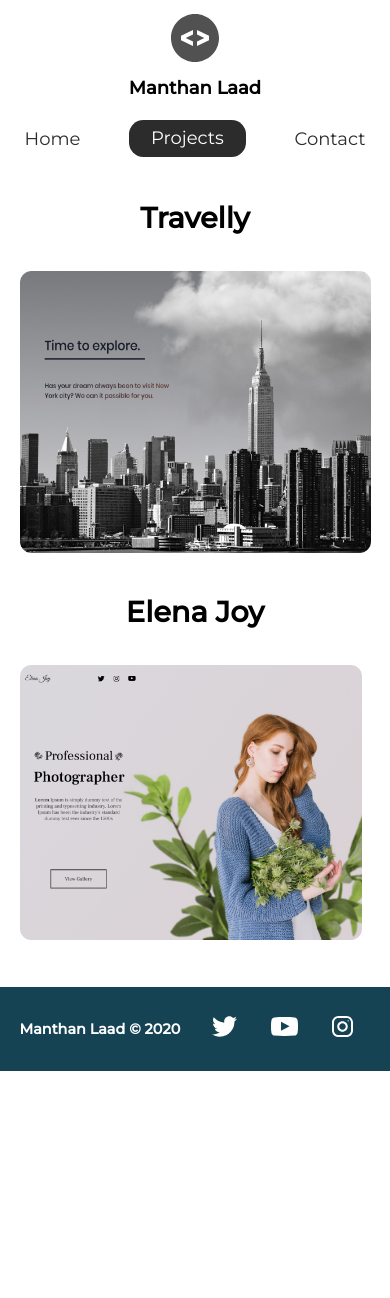
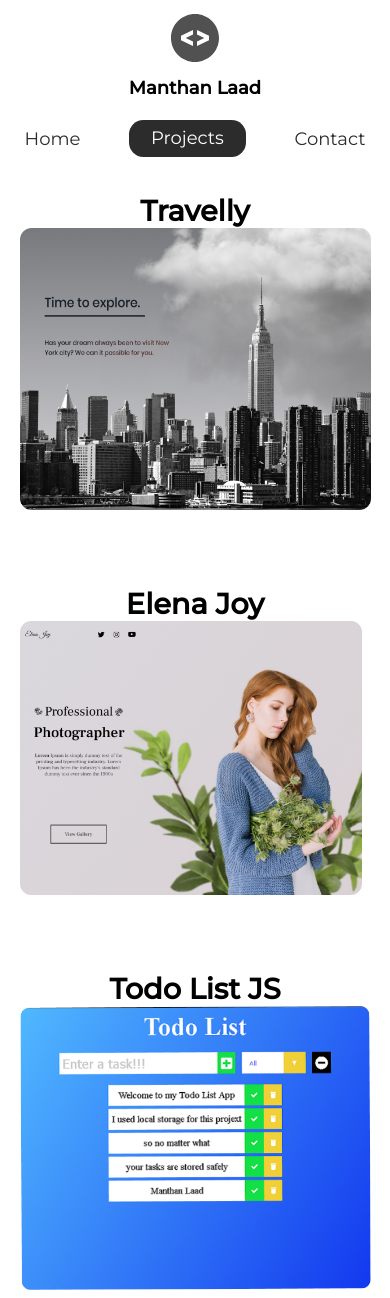
Before and after one commit to ManthanLaad/Portfolio-test, a plain HTML site: page projects/index.html in a window 390 px wide. Shown: the top 1298 px of the page. Before the commit the page ends 1071 px from the top, so only its background shows below. Drawn offline with Linux system fonts and the light colour scheme.

Commit message:
Updated Social Links and Project(ToDo List)

```diff
--- a/projects/index.html
+++ b/projects/index.html
@@ -36,7 +36,7 @@
           <img src="../img/travelly.jpg" alt="Travelly-project" />
         </a>
       </div>
-      <div class="elena-joy last">
+      <div class="elena-joy">
         <h2>Elena Joy</h2>
         <a
           target="_blank"
@@ -45,12 +45,18 @@
           <img src="../img/elena-joy.jpg" alt="Elena-Joy-project" />
         </a>
       </div>
+      <div class="todo-list last">
+        <h2>Todo List JS</h2>
+        <a target="_blank" href="https://cranky-borg-0ad1e7.netlify.app/">
+          <img src="../img/todolist.png" alt="Todo List project" />
+        </a>
+      </div>
     </section>
     <footer>
       <h4>Manthan Laad &copy; 2020</h4>
       <ul>
         <li>
-          <a href="#"
+          <a href="https://twitter.com/ManthanLaad" target="_blank"
             ><img src="../icons/twitter 1.svg" alt="twitter-social"
           /></a>
         </li>
--- a/styles/_footer.scss
+++ b/styles/_footer.scss
@@ -5,6 +5,7 @@ footer {
   padding: 0% 5%;
   @include flex(flex-start, center, row);
   ul {
+    font-size: 30rem;
     flex: 1 1 40rem;
     @include flex(space-around, center, row);
   }
--- a/styles/_global.scss
+++ b/styles/_global.scss
@@ -8,8 +8,8 @@ html {
   font-size: 62.5%;
 }
 
-body{
-  font-family: "Montserrat",sans-serif;
+body {
+  font-family: "Montserrat", sans-serif;
 }
 
 h1 {
@@ -46,3 +46,16 @@ a {
   color: $gray-text;
   text-decoration: none;
 }
+
+footer {
+  ul {
+    li {
+      a {
+        img {
+          min-height: 4rem;
+          min-width: 4rem;
+        }
+      }
+    }
+  }
+}
--- a/styles/_projects.scss
+++ b/styles/_projects.scss
@@ -6,11 +6,13 @@
   text-align: center;
   flex-wrap: wrap;
   h2 {
-    margin: 5rem;
+    margin-top: 4rem;
   }
 }
 
 .travelly,
-.elena-joy {
+.elena-joy,
+.todo-list {
   flex: 1 1 40rem;
+  margin-bottom: 5vh;
 }
--- a/styles/style.scss
+++ b/styles/style.scss
@@ -72,15 +72,13 @@ $gray-text: #2c2c2c;
     text-align: center;
   }
   .elena-joy,
-  .travelly {
+  .travelly,
+  .todo-list {
     flex: 1 1 60rem;
     img {
       width: 100%;
       height: 100%;
     }
-  }
-  .last {
-    padding-bottom: 5vh;
   }
 }
 
```
Also changed, not shown: contact/index.html (+6 -2 lines), index.html (+1 -1 lines), img/todolist.png (added), styles/style.css, 1 other file.
